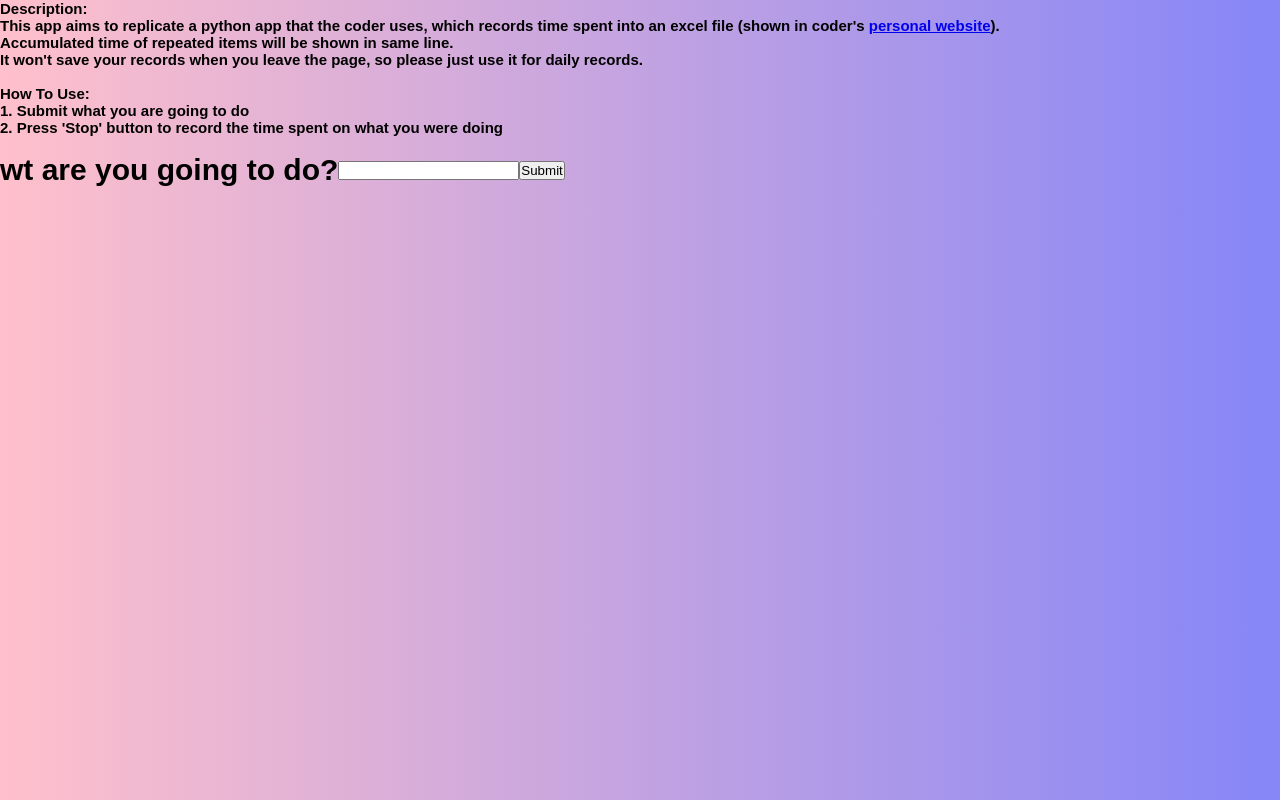
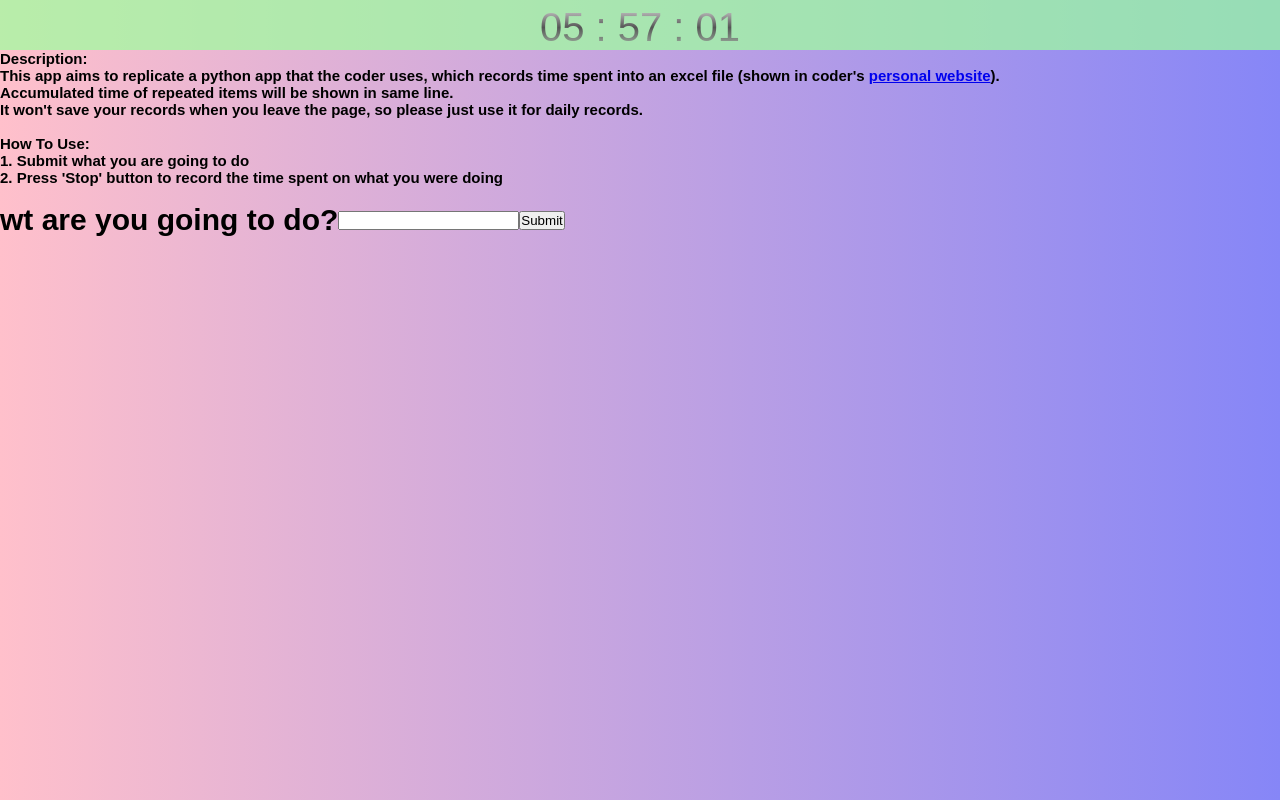
Before and after one commit to SYY-YYS/consciouslife-react-, a React (Create React App) app: page / in a window 1280 px wide. Built offline with nearby package versions, Linux system fonts and the light colour scheme.

Commit message:
added clock

```diff
--- a/src/App.css
+++ b/src/App.css
@@ -10,6 +10,19 @@ body {
   background: linear-gradient(to right, pink, rgb(134, 134, 247));
   font-family: sans-serif;
   font-size: 20px;
+}
+.clock {
+  font-size: 40px;
+  background-color: rgba(158, 255, 158, 0.719);
+  padding-top: 5px;
+  display: flex;
+  justify-content: center;
+}
+.clockDisplay {
+  background: linear-gradient(to bottom, rgb(224, 224, 224), rgb(85, 85, 85), rgba(176, 176, 176, 0.627));
+  width:fit-content;
+  -webkit-background-clip: text;
+  -webkit-text-fill-color: transparent;
 }
 .information {
   font-size: 10px;
--- a/src/App.js
+++ b/src/App.js
@@ -4,7 +4,7 @@ import Form from './form.js';
 import Show from './show.js';
 import { TodoProvider } from './TodoContext';
 import Waiting from './Waiting';
-
+import Clock from './Clock.js';
 
 // add
 // 0. useContext V
@@ -21,6 +21,7 @@ function App() {
 
   return (
     <TodoProvider>
+      <Clock />
       <div className='information'>
         <h2>
           <strong>Description:</strong><br />
--- /dev/null
+++ b/src/Clock.js
@@ -0,0 +1,28 @@
+import { useState } from 'react';
+
+const Clock = () => {
+    const [time, setTime] = useState();
+    function infinite() {
+        const date = new Date();
+        let hour = date.getHours();
+        let minute = date.getMinutes();
+        let sec = date.getSeconds();
+        if(JSON.stringify(minute).length === 1) {
+          minute='0'+ minute}
+        if(JSON.stringify(sec).length === 1) {
+          sec='0'+ sec}
+        if(JSON.stringify(hour).length === 1) {
+          hour='0'+ hour}
+        setTime(hour+' : '+ minute+' : '+sec);
+    }
+    setInterval(infinite, 100)
+    return (
+        <div className="clock">
+            <div className='clockDisplay'>
+                {time}
+            </div>
+        </div>
+    );
+}
+
+export default Clock;
--- a/src/Waiting.js
+++ b/src/Waiting.js
@@ -8,7 +8,7 @@ const Waiting = ({timer}) => {
 
     function recordTime() {
         setControlStopBtn(false);
-        let timeUsed = (new Date().getTime() - timer)/1000;
+        let timeUsed = ((new Date().getTime() - timer)/60000).toFixed(0);
         let todo = document.querySelector('.todo').value;
         // wont change the state, try using setTodolist
         // todolist.forEach(obj => {
@@ -26,9 +26,9 @@ const Waiting = ({timer}) => {
             prevState = prevState.map(obj => {
                 if (obj.todo === todo) {
                     if (!obj.accumulatedTime) {
-                        return {id:obj.id, todo:obj.todo, accumulatedTime: ' +' + timeUsed + 's'};
+                        return {id:obj.id, todo:obj.todo, accumulatedTime: ' +' + timeUsed + 'min'};
                     } else {
-                        return {id:obj.id, todo:obj.todo, accumulatedTime: obj.accumulatedTime + ' +' + timeUsed + 's'};
+                        return {id:obj.id, todo:obj.todo, accumulatedTime: obj.accumulatedTime + ' +' + timeUsed + 'min'};
                     }
                 } else {
                     return obj
```
